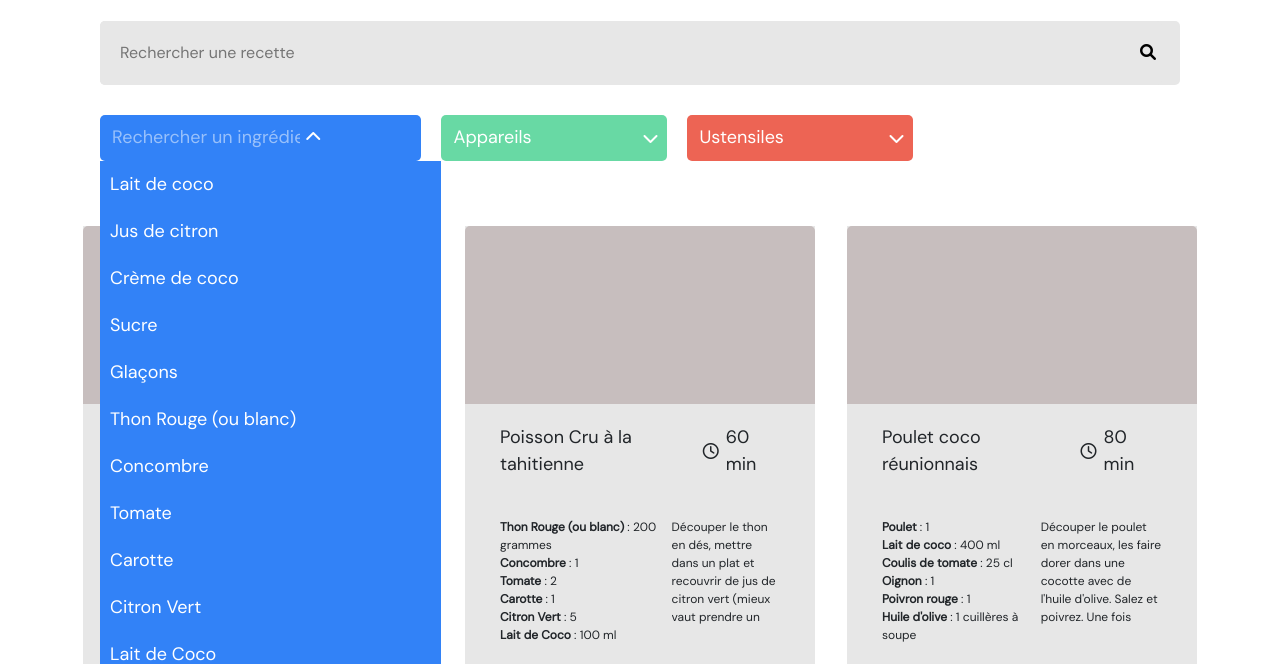
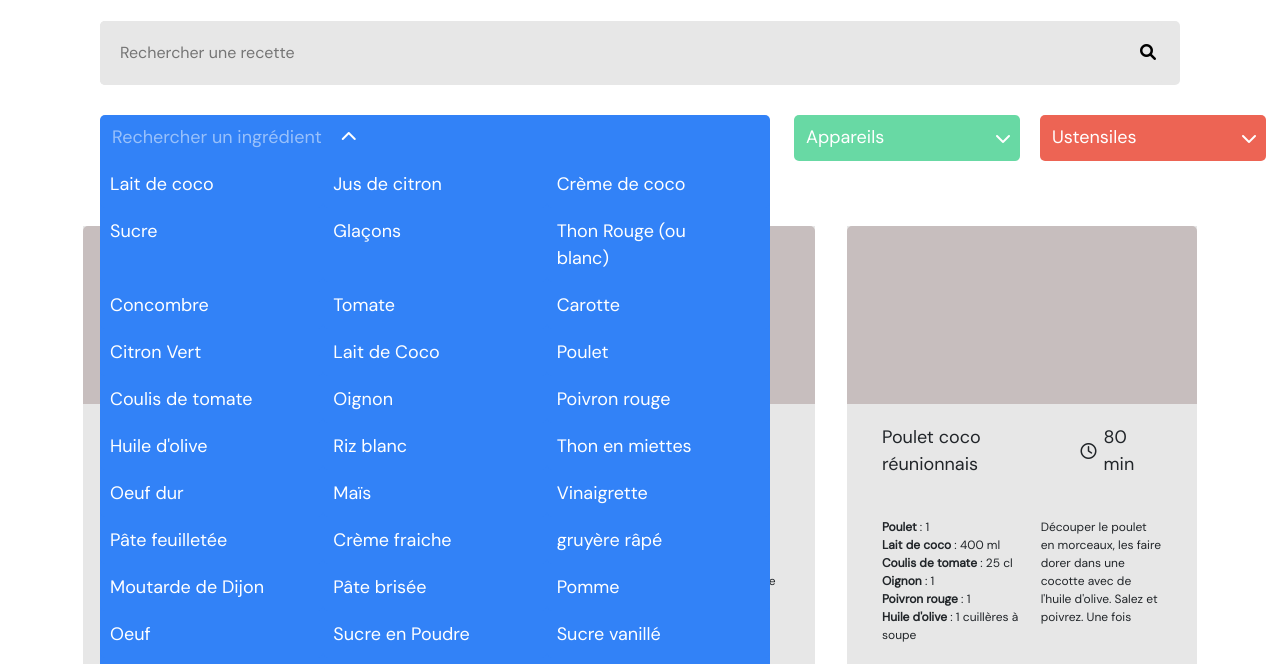
Before and after one commit to HugoDlhOC/HugoDelahaye_7_10022022, a website with bundled scripts: page index.html in a window 1280 px wide. Both pictures are taken after a click on the icon 309 px from the left and 274 px from the top of the page. Shown: the part 136-800 px from the top of the page. Built offline with nearby package versions, Linux system fonts and the light colour scheme.

Commit message:
grille items des 3 menus secondaires

```diff
--- a/scripts/app.js
+++ b/scripts/app.js
@@ -16,18 +16,22 @@ function addEventDisplayCloseSecondaryMenu(nameOfMenu){
     iconSortMenuDisplay.addEventListener("click", fctCloseMenu);
 
     function fctOpenMenu(){
-        menu.classList.replace("display-none", "display-block");
+        menu.classList.replace("display-none", "display-grid");
+        menu.classList.add("mr-4");
         linkAndIconHideMenu.classList.replace("display-flex", "display-none");
         linkAndIconDisplayMenu.classList.replace("display-none", "display-block");
+        linkAndIconDisplayMenu.classList.add("mr-4");
         inputSortMenuHide.classList.replace("display-block", "display-none");
         inputSortMenuDisplay.classList.replace("display-none", "display-block");
         inputSortMenuDisplay.focus();
     }
 
     function fctCloseMenu(){
-        menu.classList.replace("display-block", "display-none");
+        menu.classList.replace("display-grid", "display-none");
+        menu.classList.remove("mr-4");
         linkAndIconHideMenu.classList.replace("display-none", "display-flex");
         linkAndIconDisplayMenu.classList.replace("display-block", "display-none");
+        linkAndIconDisplayMenu.classList.remove("mr-4");
         inputSortMenuHide.classList.replace("display-none", "display-block");
         inputSortMenuDisplay.classList.replace("display-block", "display-none");
     }
--- a/style.css
+++ b/style.css
@@ -58,6 +58,9 @@ header #name-site{
 .sort-menus ul{
     margin-bottom: 0;
     border-radius: 0px 0px 5px 5px;
+    /*display: none;*/
+    grid-template-columns: repeat(3, 1fr);
+    width: 670px;
 }
 
 .sort-menus ul li a{
@@ -67,7 +70,7 @@ header #name-site{
 
 .sort-menus--input-icon{
     padding: 10px;
-    border-radius: 5px;
+    border-radius: 5px 5px 0px 0px;
     margin-right: 20px;
     align-items: center;
 }
@@ -99,6 +102,18 @@ header #name-site{
     background-color: #ED6454;
 }
 
+#input-icon-ingredients--display, #input-icon-machines--display, #input-icon-utensils--display{
+    margin-right: 0px;
+}
+
+#input-icon-ingredients--hide, #input-icon-machines--hide, #input-icon-utensils--hide{
+    border-radius: 5px;
+}
+
+#input-ingredients--display, #input-machines--display, #input-utensils--display{
+    width: 35%;
+}
+
 .sort-menu--link, .sort-menu--link{
     color: white;
     font-size: 18px;
@@ -123,16 +138,20 @@ header #name-site{
     padding-right: 28.5px;
 }
 
-#ingredients-menu-items li{
+#ingredients-menu-items, #ingredients-menu-items li{
     background-color: #3282F7;
 }
 
-#machines-menu-items li{
+#machines-menu-items, #machines-menu-items li{
     background-color: #68D9A4;
 }
 
-#utensils-menu-items li{
+#utensils-menu-items, #utensils-menu-items li{
     background-color: #ED6454;
+}
+
+#ingredients-menu-items li, #machines-menu-items li, #utensils-menu-items li{
+    border-radius: 0px 0px 5px 5px;
 }
 
 /*Tags recherche recondaire*/
@@ -259,6 +278,10 @@ article{
     display: flex;
 }
 
+.display-grid{
+    display: grid;
+}
+
 .display-block{
     display: block;
 }
```
